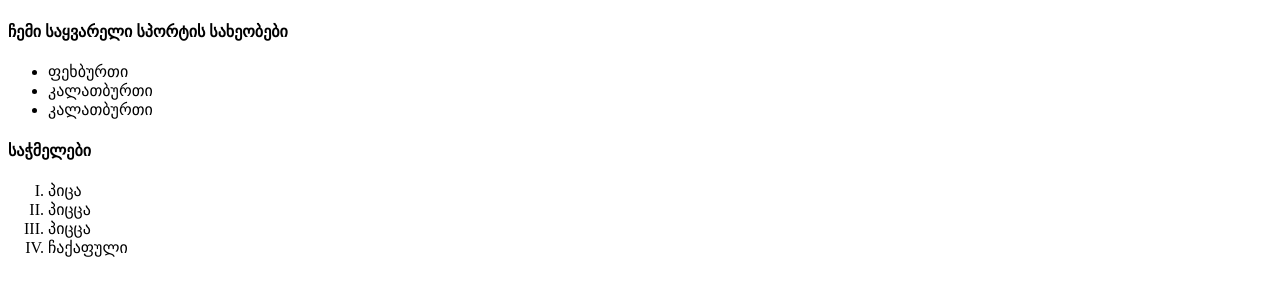
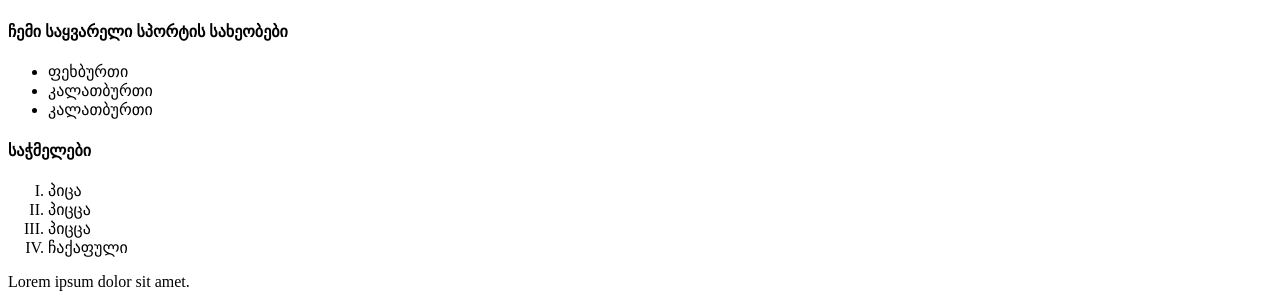
Before and after one commit to gegeshidzemaria/SmartAcademy-Vanilla, a plain HTML site: page index.html in a window 1280 px wide. Shown: the part 728-1027 px from the top of the page. Before the commit the page ends 1001 px from the top, so only its background shows below. Drawn offline with Linux system fonts and the light colour scheme.

Commit message:
Update 2

```diff
--- a/index.html
+++ b/index.html
@@ -30,7 +30,7 @@
             <a href="">საყვარელი საჭმელები</a>
         </li>
 
-        <li>
+        <li >
             <a href="">საყვარელი ცხოველები</a>
         </li>
     </ul>
@@ -149,6 +149,9 @@
             <li> ჩაქაფული </li>
             </ul>
     </div>
+    <div id="three">
+        Lorem ipsum dolor sit amet.
+    </div>
 
 </body>
 
```
